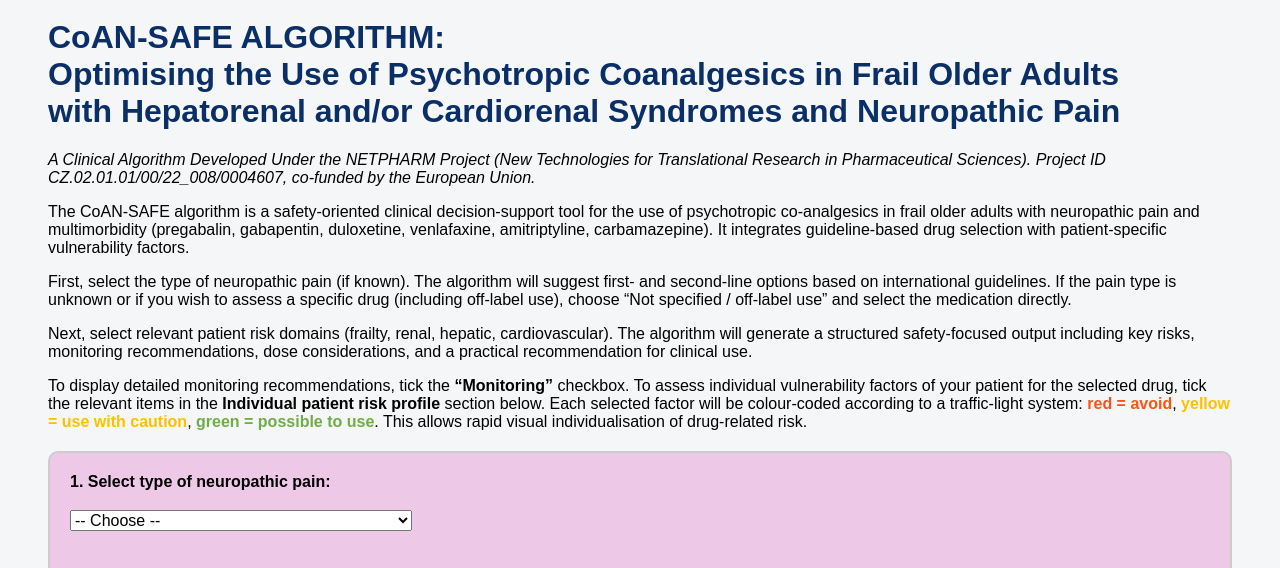
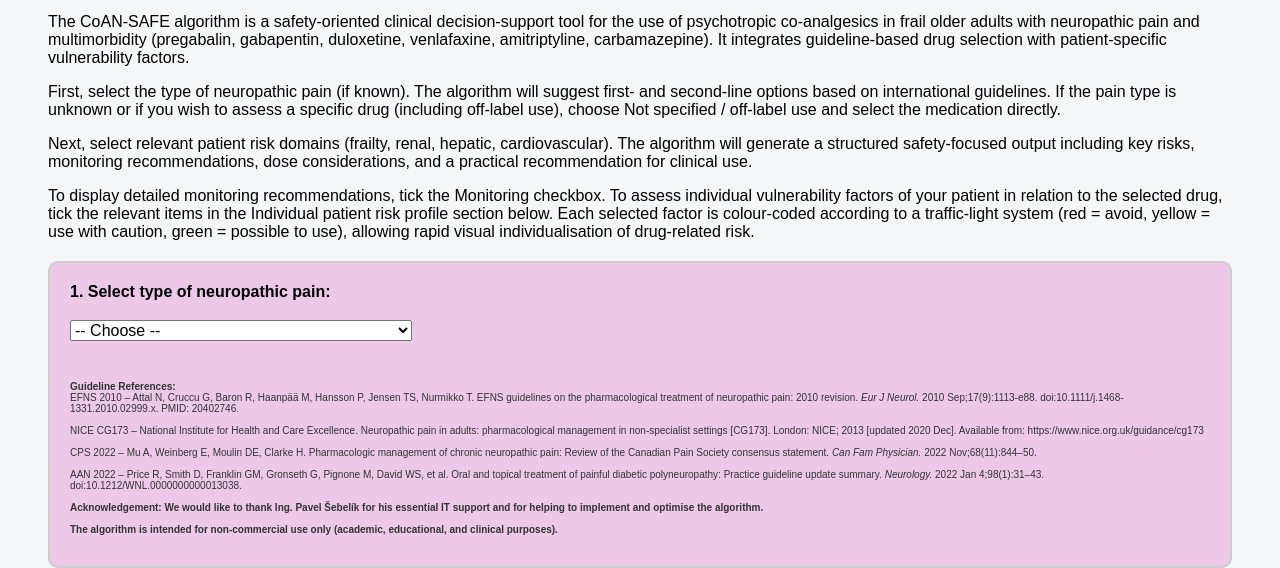
Before and after one commit to CYPRI-CYPRI/NETPHARM_PLAYGROUND-TOTAL-, a plain HTML site: page index.html in a window 1280 px wide. Shown: the part 202-770 px from the top of the page. Drawn offline with Linux system fonts and the light colour scheme.

Commit message:
Update index.html

```diff
--- a/index.html
+++ b/index.html
@@ -93,22 +93,14 @@
 <body>
   <img src="netpharm_logo_znacka.png" id="logo" alt="NETPHARM Logo">
 
-  <h1>CoAN-SAFE ALGORITHM: <br>
-    Optimising the Use of Psychotropic Coanalgesics in Frail Older Adults<br>
-with Hepatorenal and/or Cardiorenal Syndromes and Neuropathic Pain</h1>
-  <p><em>A Clinical Algorithm Developed Under the NETPHARM Project (New Technologies for Translational Research in Pharmaceutical Sciences). Project ID CZ.02.01.01/00/22_008/0004607, co-funded by the European Union.</em></p>
-  <p>The CoAN-SAFE algorithm is a safety-oriented clinical decision-support tool for the use of psychotropic co-analgesics in frail older adults with neuropathic pain and multimorbidity (pregabalin, gabapentin, duloxetine, venlafaxine, amitriptyline, carbamazepine). It integrates guideline-based drug selection with patient-specific vulnerability factors.</p>
- <p>First, select the type of neuropathic pain (if known). The algorithm will suggest first- and second-line options based on international guidelines. If the pain type is unknown or if you wish to assess a specific drug (including off-label use), choose “Not specified / off-label use” and select the medication directly.</p>
-  </p>Next, select relevant patient risk domains (frailty, renal, hepatic, cardiovascular). The algorithm will generate a structured safety-focused output including key risks, monitoring recommendations, dose considerations, and a practical recommendation for clinical use.</p>
-  <p>
-To display detailed monitoring recommendations, tick the <strong>“Monitoring”</strong> checkbox.
-To assess individual vulnerability factors of your patient for the selected drug, tick the relevant items in the <strong>Individual patient risk profile</strong> section below.
-Each selected factor will be colour-coded according to a traffic-light system:
-<strong style="color:#f65513;">red = avoid</strong>,
-<strong style="color:#ffc000;">yellow = use with caution</strong>,
-<strong style="color:#70ad47;">green = possible to use</strong>.
-This allows rapid visual individualisation of drug-related risk.
-</p>
+<p>The CoAN-SAFE algorithm is a safety-oriented clinical decision-support tool for the use of psychotropic co-analgesics in frail older adults with neuropathic pain and multimorbidity (pregabalin, gabapentin, duloxetine, venlafaxine, amitriptyline, carbamazepine). It integrates guideline-based drug selection with patient-specific vulnerability factors.</p>
+
+<p>First, select the type of neuropathic pain (if known). The algorithm will suggest first- and second-line options based on international guidelines. If the pain type is unknown or if you wish to assess a specific drug (including off-label use), choose Not specified / off-label use and select the medication directly.</p>
+
+<p>Next, select relevant patient risk domains (frailty, renal, hepatic, cardiovascular). The algorithm will generate a structured safety-focused output including key risks, monitoring recommendations, dose considerations, and a practical recommendation for clinical use.</p>
+
+<p>To display detailed monitoring recommendations, tick the Monitoring checkbox. To assess individual vulnerability factors of your patient in relation to the selected drug, tick the relevant items in the Individual patient risk profile section below. Each selected factor is colour-coded according to a traffic-light system (red = avoid, yellow = use with caution, green = possible to use), allowing rapid visual individualisation of drug-related risk.</p>
+
 
 
   <div class="box">
```
